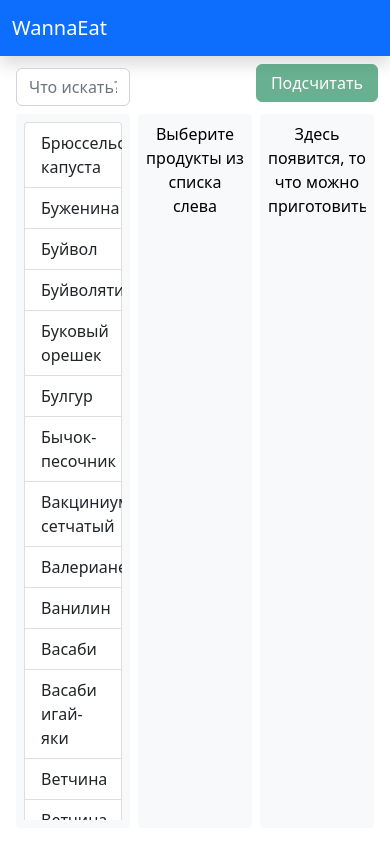
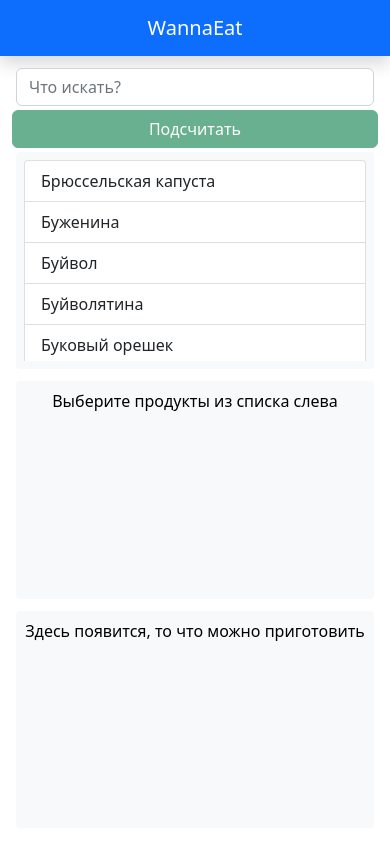
Before and after one commit to ashenBlade/wanna-eat, a React (Create React App) app in the folder src/WannaEat.Web/ClientApp/: page / in a window 390 px wide. Built offline with nearby package versions, Linux system fonts and the light colour scheme.

Commit message:
add responsive client layout

```diff
--- a/src/WannaEat.Web/ClientApp/src/components/NavBar/NavBar.tsx
+++ b/src/WannaEat.Web/ClientApp/src/components/NavBar/NavBar.tsx
@@ -5,7 +5,7 @@ const NavBar = () => {
         <div className={'h-auto bg-primary shadow'}>
             <div className={'container-lg container-fluid bg-red'}>
                 <nav className={'navbar navbar-expand-lg navbar-dark text-white-50'}>
-                    <a className={'navbar-brand'} href={'#'}>WannaEat</a>
+                    <a className={'navbar-brand mx-auto ms-md-0'} href={'/'}>WannaEat</a>
                 </nav>
             </div>
         </div>
--- a/src/WannaEat.Web/ClientApp/src/components/Products/Products.tsx
+++ b/src/WannaEat.Web/ClientApp/src/components/Products/Products.tsx
@@ -102,7 +102,7 @@ const Products: FC<ProductsPageProps> = ({ingredientsRepository, foodService}) =
 
     return (
         <div className={'h-100'}>
-            <div className={'double-column h-100'}>
+            <div className={'triple-column h-100'}>
                 <div className={'d-flex align-items-end'}>
                     <div className={'p-1 w-100 d-flex justify-content-between align-items-center'}>
                         <input className={'form-control'} type={'text'}
--- a/src/WannaEat.Web/ClientApp/src/components/Products/Products.tsx.css
+++ b/src/WannaEat.Web/ClientApp/src/components/Products/Products.tsx.css
@@ -1,7 +1,16 @@
-.double-column {
+.triple-column {
     display: grid;
-    grid-template-columns: 1fr 1fr 1fr;
+    grid-template-columns: repeat(3, 1fr);
     grid-template-rows: min-content 1fr;
+}
+
+@media (max-width: 700px) {
+    .triple-column {
+        display: grid;
+        grid-template-columns: 1fr;
+        grid-template-rows: repeat(3, min-content) repeat(3, 1fr);
+    }
+
 }
 
 .grounded {
```
